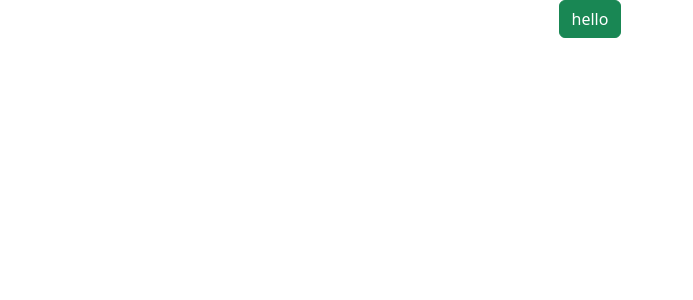
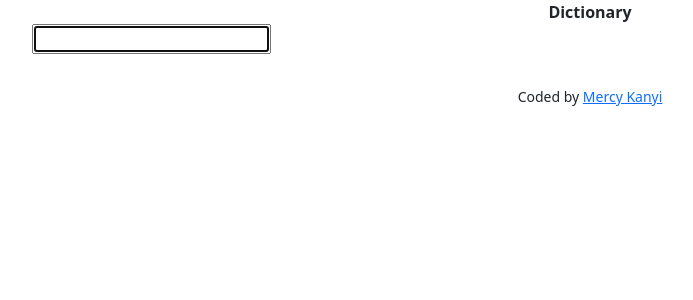
Before and after one commit to Mercy-Kanyi/Dictionary_project, a React (Create React App) app: page / in a window 1280 px wide. Shown: the top 300 px of the page, without its empty margins (50-743 px from the left). Built offline with nearby package versions, Linux system fonts and the light colour scheme.

Commit message:
created a dictionary component with a form in it

```diff
--- a/src/App.css
+++ b/src/App.css
@@ -1,38 +1,9 @@
-.App {
+.App-header {
+  text-align: center;
+  font-weight: bold;
+}
+
+.App-footer {
+  margin: 30px;
   text-align: center;
 }
-
-.App-logo {
-  height: 40vmin;
-  pointer-events: none;
-}
-
-@media (prefers-reduced-motion: no-preference) {
-  .App-logo {
-    animation: App-logo-spin infinite 20s linear;
-  }
-}
-
-.App-header {
-  background-color: #282c34;
-  min-height: 100vh;
-  display: flex;
-  flex-direction: column;
-  align-items: center;
-  justify-content: center;
-  font-size: calc(10px + 2vmin);
-  color: white;
-}
-
-.App-link {
-  color: #61dafb;
-}
-
-@keyframes App-logo-spin {
-  from {
-    transform: rotate(0deg);
-  }
-  to {
-    transform: rotate(360deg);
-  }
-}
--- a/src/App.js
+++ b/src/App.js
@@ -1,13 +1,23 @@
-
-import './App.css';
-import 'bootstrap/dist/css/bootstrap.css';
-
+import "./App.css";
+import "bootstrap/dist/css/bootstrap.css";
+import Dictionary from "./Dictionary";
 
 function App() {
   return (
     <div className="App">
-      <div className='container'>
-        <button className='btn btn-success'> hello</button>
+      <div className="container">
+        <header className="App-header">
+          Dictionary
+        </header>
+        <Dictionary />
+        <footer className="App-footer">
+          <small>
+            Coded by{" "}
+            <a href="https://github.com/Mercy-Kanyi/Dictionary_project">
+              Mercy Kanyi
+            </a>
+          </small>
+        </footer>
       </div>
     </div>
   );
--- /dev/null
+++ b/src/Dictionary.js
@@ -0,0 +1,22 @@
+import React, { useState } from "react";
+
+export default function Dictionary() {
+  let [wordSearched, setWordSearched] = useState("");
+
+  function handleSearch(event) {
+    event.preventDefault();
+    alert(`searching definition of ${wordSearched}`);
+  }
+
+  function handleWordChange(event) {
+    setWordSearched(event.target.value);
+  }
+
+  return (
+    <div className="Dictionary">
+      <form onSubmit={handleSearch}>
+        <input type="search" autoFocus={true} onChange={handleWordChange} />
+      </form>
+    </div>
+  );
+}
```
